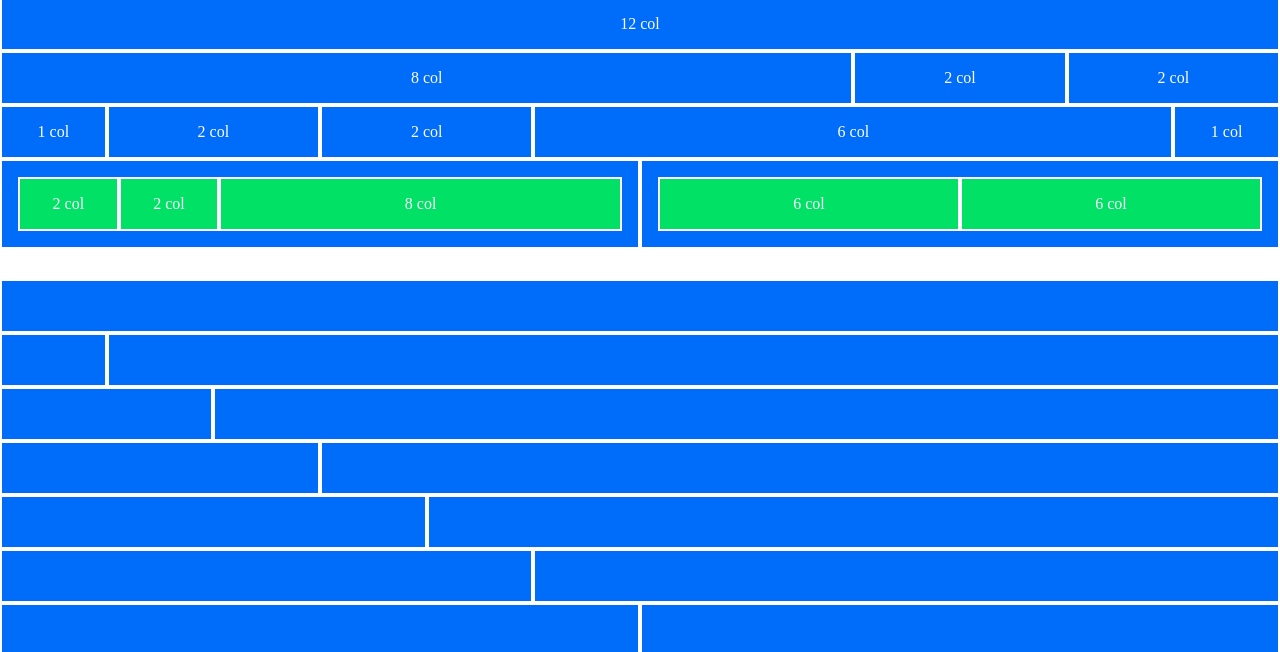
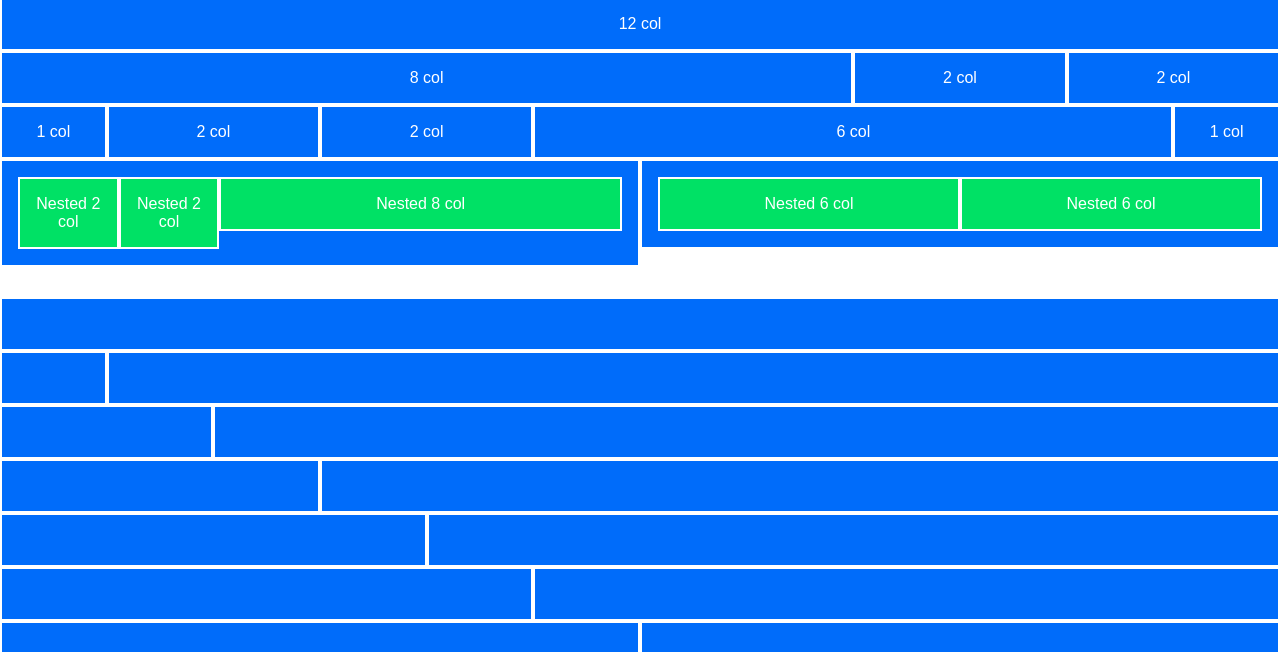
Before and after one commit to Alessio-Tosoni/html-css-12bool, a plain HTML site: page index.html in a window 1280 px wide. Shown: the part 148-800 px from the top of the page. Drawn offline with Linux system fonts and the light colour scheme.

Commit message:
aggiunge modifiche testo

```diff
--- a/css/style.css
+++ b/css/style.css
@@ -3,7 +3,9 @@
     margin: 0;
     box-sizing: border-box;
 }
-
+body{
+    font-family: sans-serif
+}
 .row{
     display: flex;
     flex-direction: row;
--- a/index.html
+++ b/index.html
@@ -107,13 +107,13 @@
             <div class="box">
                 <div class="row">
                     <div class="col-xs-2">
-                        <div class="nest">2 col</div>
+                        <div class="nest">Nested 2 col</div>
                     </div>
                     <div class="col-xs-2">
-                        <div class="nest">2 col</div>
+                        <div class="nest">Nested 2 col</div>
                     </div>
                     <div class="col-xs-8">
-                        <div class="nest">8 col</div>
+                        <div class="nest">Nested 8 col</div>
                     </div>
                 </div>
             </div>
@@ -122,10 +122,10 @@
             <div class="box">
                 <div class="row">
                     <div class="col-xs-6">
-                        <div class="nest">6 col</div>
+                        <div class="nest">Nested 6 col</div>
                     </div>
                     <div class="col-xs-6">
-                        <div class="nest">6 col</div>
+                        <div class="nest">Nested 6 col</div>
                     </div>
                 </div>
             </div>
```
